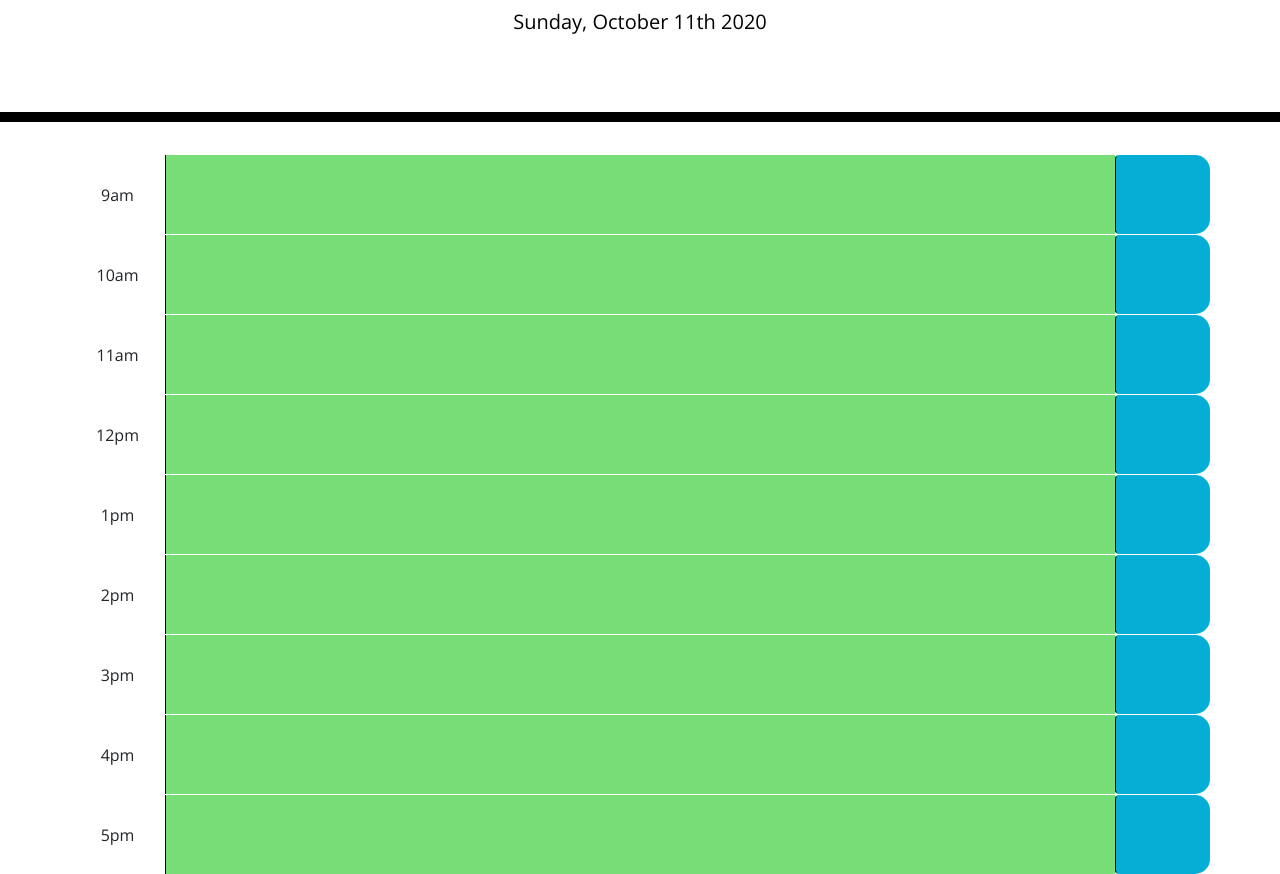
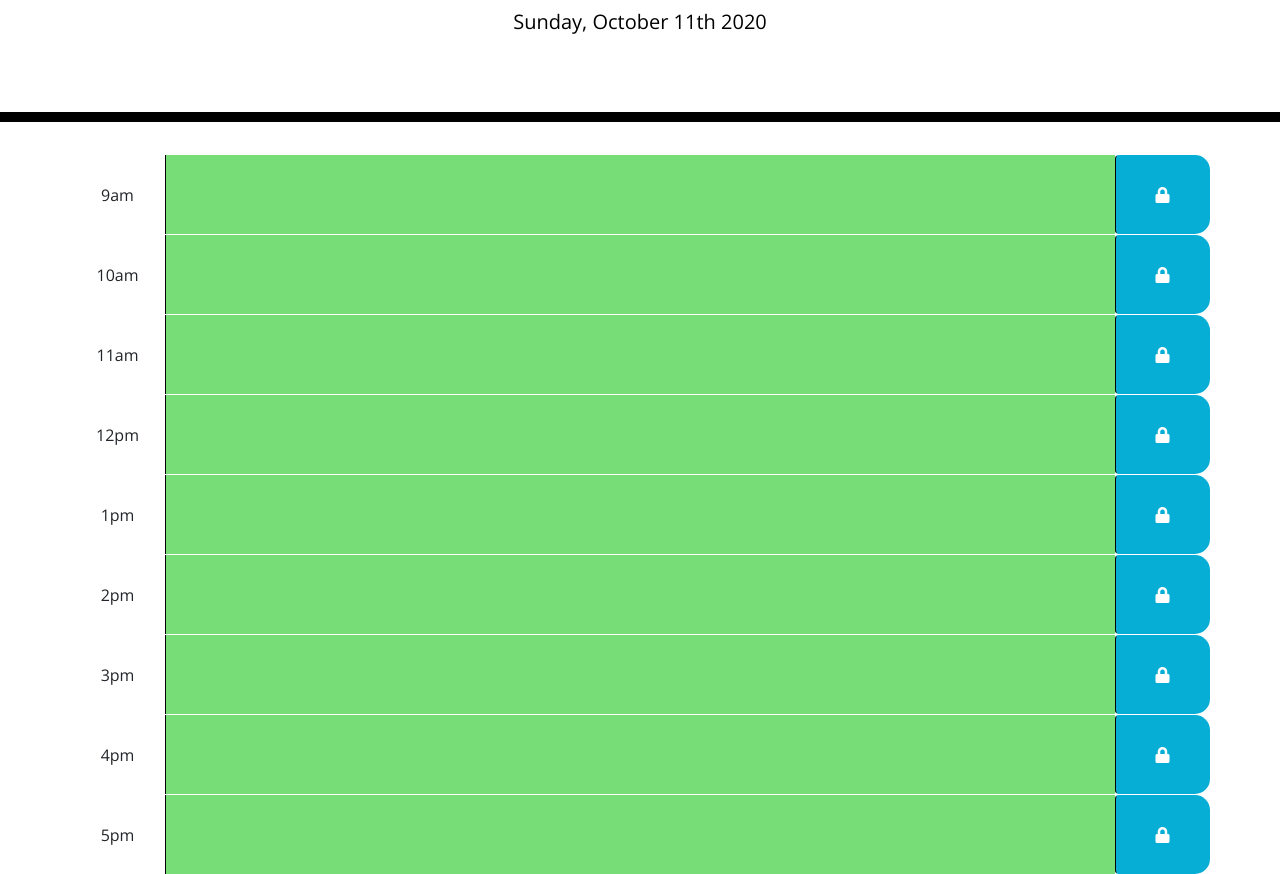
Before and after one commit to DevDan13/Work-Day-Scheduler, a plain HTML site: page index.html in a window 1280 px wide. Shown: the part 182-1056 px from the top of the page. Drawn offline with nearby package versions, Linux system fonts and the light colour scheme.

Commit message:
pushing out latest build.  wokring on local storage buttons.  cleaned up comments

```diff
--- a/index.html
+++ b/index.html
@@ -32,7 +32,7 @@
       </textarea>
 
 
-      <button class="col-sm-1 btn saveBtn"></button>
+      <button class="col-sm-1 btn saveBtn fas fa-lock"></button>
 
     </div>
 
@@ -47,7 +47,7 @@
       </textarea>
 
 
-      <button class="col-sm-1 btn saveBtn"></button>
+      <button class="col-sm-1 btn saveBtn fas fa-lock"></button>
 
     </div>
 
@@ -62,7 +62,7 @@
       </textarea>
 
 
-      <button class="col-sm-1 btn saveBtn"></button>
+      <button class="col-sm-1 btn saveBtn fas fa-lock"></button>
 
     </div>
 
@@ -77,7 +77,7 @@
       </textarea>
 
 
-      <button class="col-sm-1 btn saveBtn"></button>
+      <button class="col-sm-1 btn saveBtn fas fa-lock"></button>
 
     </div>
 
@@ -92,7 +92,7 @@
       </textarea>
 
 
-      <button class="col-sm-1 btn saveBtn"></button>
+      <button class="col-sm-1 btn saveBtn fas fa-lock"></button>
 
     </div>
 
@@ -107,7 +107,7 @@
       </textarea>
 
 
-      <button class="col-sm-1 btn saveBtn"></button>
+      <button class="col-sm-1 btn saveBtn fas fa-lock"></button>
 
     </div>
 
@@ -122,7 +122,7 @@
       </textarea>
 
 
-      <button class="col-sm-1 btn saveBtn"></button>
+      <button class="col-sm-1 btn saveBtn fas fa-lock"></button>
 
     </div>
 
@@ -137,7 +137,7 @@
       </textarea>
 
 
-      <button class="col-sm-1 btn saveBtn"></button>
+      <button class="col-sm-1 btn saveBtn fas fa-lock"></button>
 
     </div>
 
@@ -152,7 +152,7 @@
       </textarea>
 
 
-      <button class="col-sm-1 btn saveBtn"></button>
+      <button class="col-sm-1 btn saveBtn fas fa-lock"></button>
 
     </div>
   </div>
@@ -162,10 +162,11 @@
 
   <script>
 
+    $(document).ready(function() {
+      //array of hours to be used in the conditionals compared to the currentHour variable.
       var hours = [9,10,11,12,13,14,15,16,17];
 
-    // var hour9 = $("#hour-9");
-
+      //an array of objects with a key hours. each index contains a key which contains a reference to its specfic time block
       var blockHours = [
 
         {
@@ -205,11 +206,16 @@
         },
       ];
 
+      //sets the current day displayed in the jumbotron
       var currentDay = $("#currentDay");
       currentDay.text(moment().weekday(0).format("dddd, MMMM Do YYYY"));
+
+      //fetches the current hour to be used to set the text area to the proper class depending on the time.
       var currentHour = moment().hour();
 
-    //create a for loop to run the conditionals or all the rows
+      //create a for loop to run the conditionals or all the rows uses array of objects blockHours with keys that refference one of each hours
+      //in the hours array.  If currentHour is less than, greater than, or equal to the hour in the array, the referenced field is given the
+      //appropriate class.
       for (i = 0; i < hours.length; i++) {
 
         if (currentHour > hours[i]){
@@ -226,9 +232,23 @@
           blockHours[i].hour.removeClass("future");
           blockHours[i].hour.addClass("present");
         }
+      }
 
+      var saveButton = $("button");
 
-    }
+      var textArea = $("textArea");
+
+      var saveText = localStorage.getItem("saveText");
+
+      saveButton.on("click", function(){
+
+        textArea.text($(this).attr("text-area"));
+        localStorage.setItem("saveText", saveText);
+      });
+
+    });
+    //saveButton.text("button");
+    //console.log(saveButton.text("button"));
   </script>
 </body>
 
```
Lines whose indentation alone changed are shown as unchanged.
